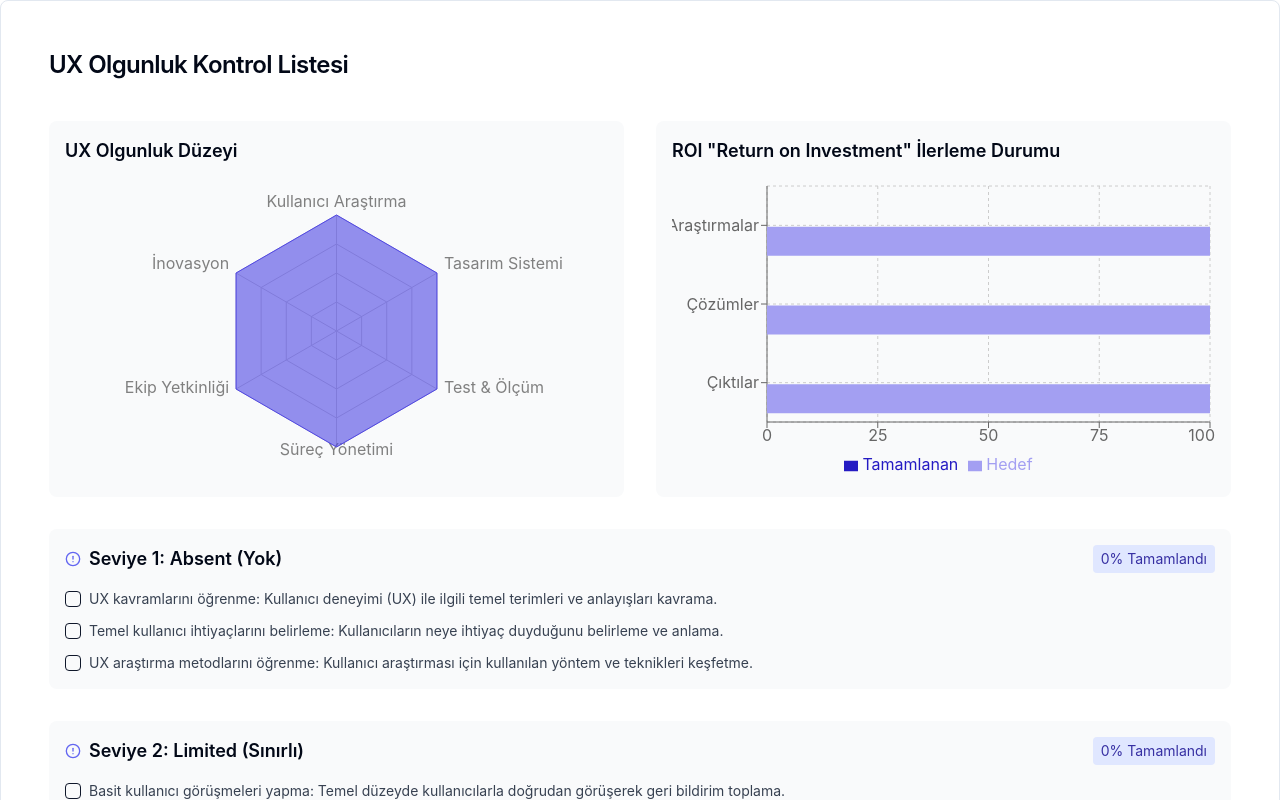
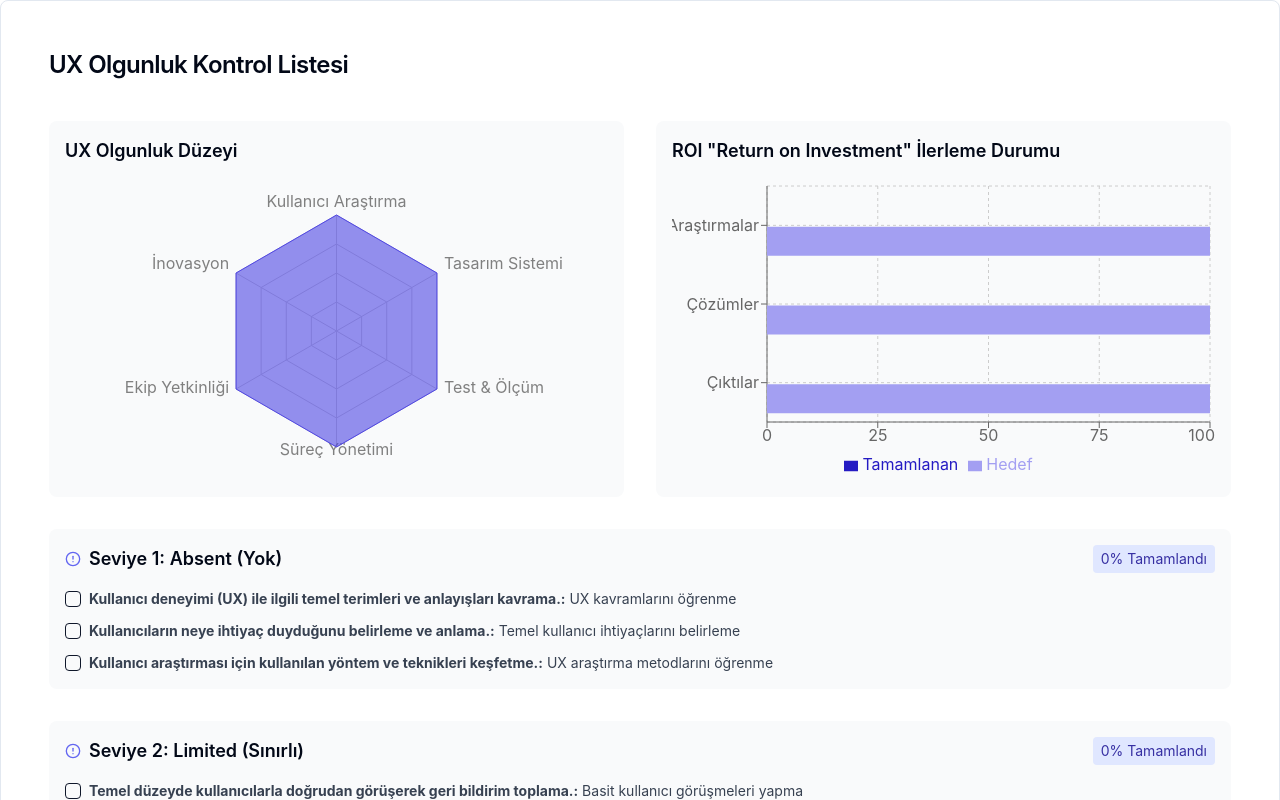
Before and after one commit to atezer/Vitejs---UXMaturityChecklist, a React (Vite) app: page / in a window 1280 px wide. Shown: the top 800 px of the page. Built offline with nearby package versions, Linux system fonts and the light colour scheme.

Commit message:
strong title

```diff
--- a/src/uicomponent.tsx
+++ b/src/uicomponent.tsx
@@ -1,4 +1,4 @@
-import { useState } from 'react';
+import React, { useState } from 'react';
 import { Card, CardContent, CardHeader, CardTitle } from './components/ui/card';
 import { Checkbox } from './components/ui/checkbox';
 import {
@@ -264,7 +264,7 @@ const UXMaturityChecklist = () => {
                             htmlFor={task.id}
                             className="text-sm text-gray-700 cursor-pointer"
                         >
-                          {task.text}
+                          <strong>{task.text.split(': ')[1]}:</strong> {task.text.split(': ')[0]}
                         </label>
                       </div>
                   ))}
```
